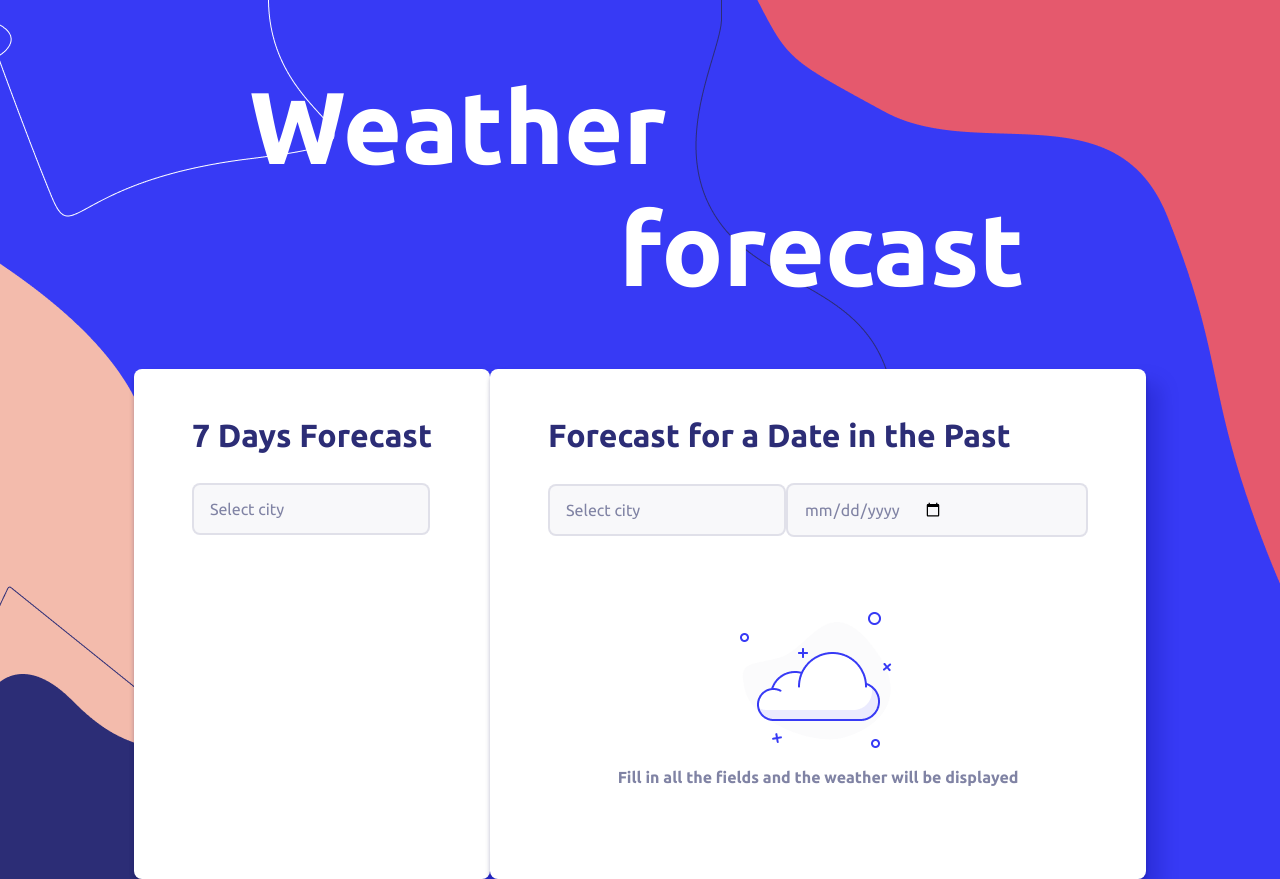
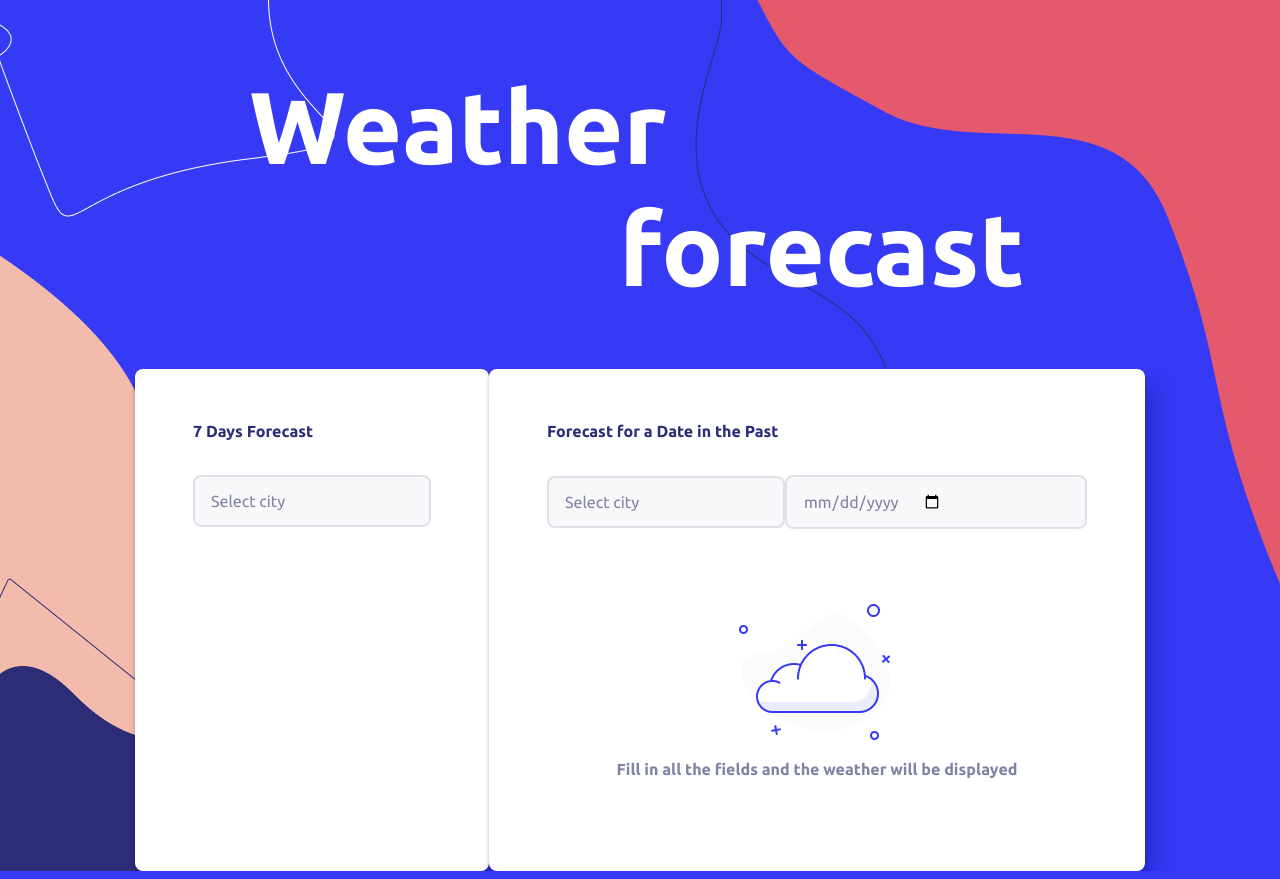
Before and after one commit to YU-K/weather-forecast, a React (Create React App) app: page / in a window 1280 px wide. Shown: the top 879 px of the page. Built offline with nearby package versions, Linux system fonts and the light colour scheme.

Commit message:
Add rule in css
Added font-family for weather-card__title

```diff
--- a/src/index.css
+++ b/src/index.css
@@ -16,7 +16,8 @@
 .weather-block__title,
 .empty-data-block__text,
 .header__text-lvl1,
-.header__text-lvl2 {
+.header__text-lvl2,
+.weather-card__title {
   font-family: "Ubuntu Bold";
 }
 
@@ -54,10 +55,15 @@ body {
   margin-bottom: 32px;
 }
 
+.weather-block__title,
+.select {
+  font-size: 16px;
+  line-height: 24px;
+}
+
 .select {
   font-family: "Ubuntu Regular", serif;
-  font-size: 16px;
-  line-height: 24px;
+
   color: #8083a4;
   padding: 12px 143px 12px 16px;
   background: rgba(128, 131, 164, 0.06);
```
